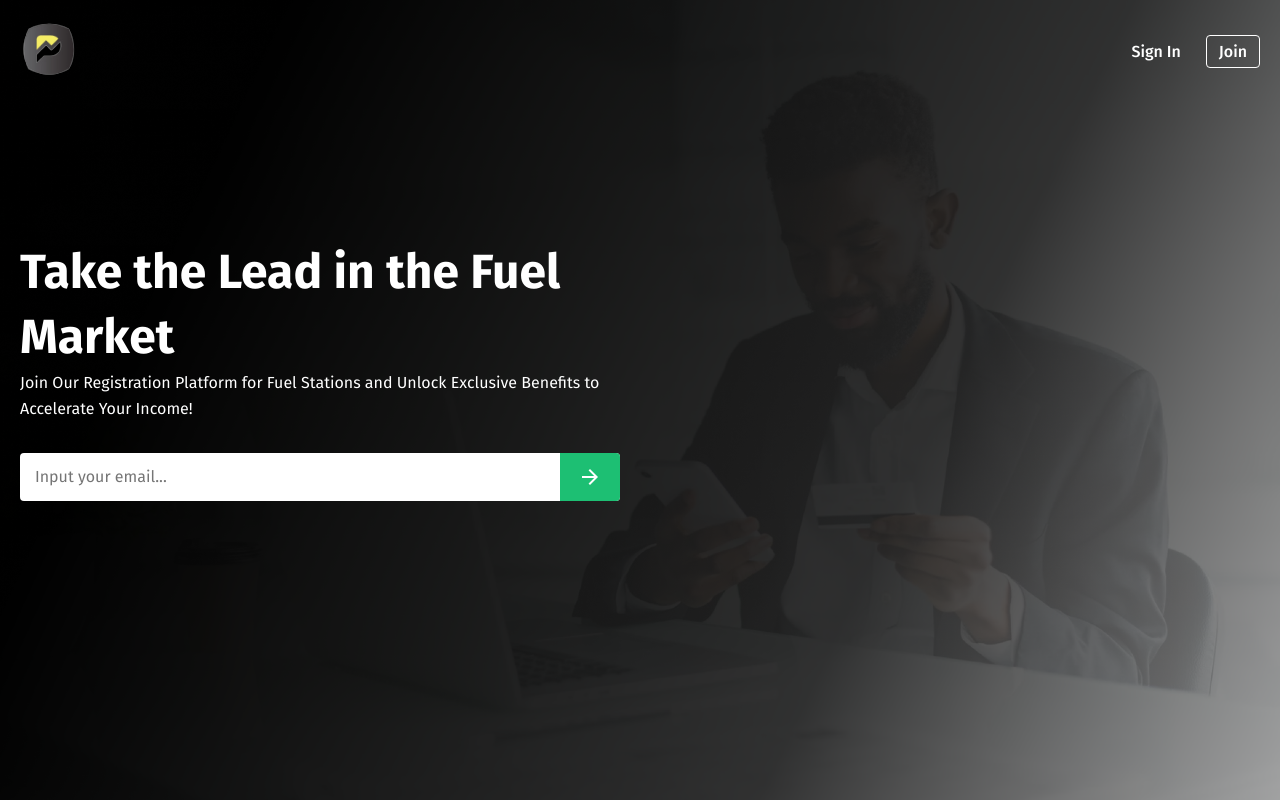
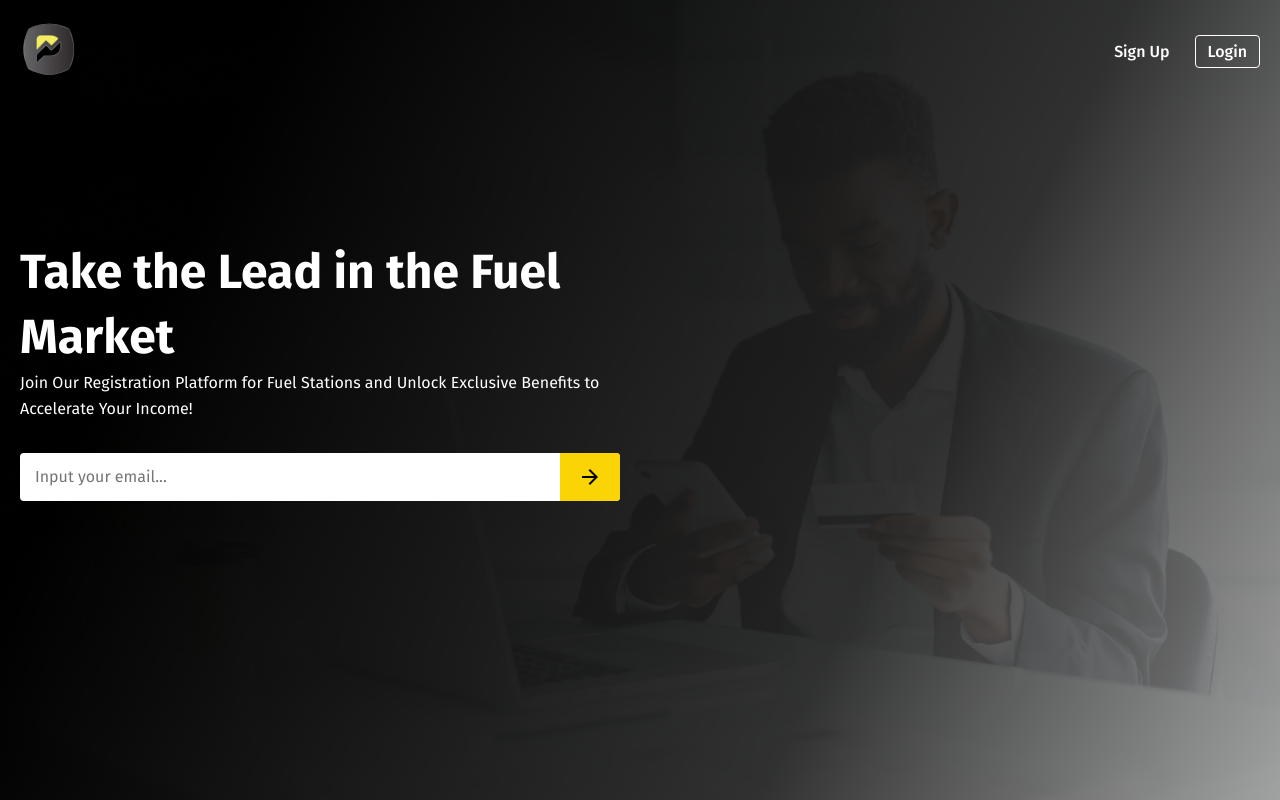
Before and after one commit to byte-man74/Fuel-Tracker_backend, a Django app: page / in a window 1280 px wide. Run offline with Django 4.2, Linux system fonts and the light colour scheme; some libraries are stand-ins or nearby versions.

Commit message:
fixed LP accent

```diff
--- a/Backend/templates/main/landing_page.html
+++ b/Backend/templates/main/landing_page.html
@@ -21,8 +21,8 @@
           ><img src="{% static 'images/short-logo.png' %}" alt="logo"
         /></a>
         <ul class="links">
-          <li class="btn signin"><a href="#">Sign In</a></li>
-          <li class="btn join"><a href="#">Join</a></li>
+          <li class="btn signin"><a href="#">Sign Up</a></li>
+          <li class="btn join"><a href="#">Login</a></li>
         </ul>
       </nav>
     </header>
@@ -98,7 +98,7 @@
       }
 
       .navbar .links li:hover :where(a, span) {
-        color: #19a463;
+        color: rgba(251, 212, 6, 1);
       }
 
       .navbar .links .language {
@@ -121,7 +121,7 @@
 
       .navbar .links .join a:hover {
         color: #fff;
-        background: #19a463;
+        background: rgba(251, 212, 6, 1);
         border-color: transparent;
       }
 
@@ -180,14 +180,14 @@
         align-items: center;
         justify-content: center;
         cursor: pointer;
-        background: #1dbf73;
-        color: #fff;
+        background: rgba(251, 212, 6, 1);
+        color: black;
         border-radius: 0 4px 4px 0;
         transition: background 0.2s ease;
       }
 
       .search-field .search-btn:hover {
-        background: #19a463;
+        background: yellow;
       }
 
       .content .popular-tags {
```
